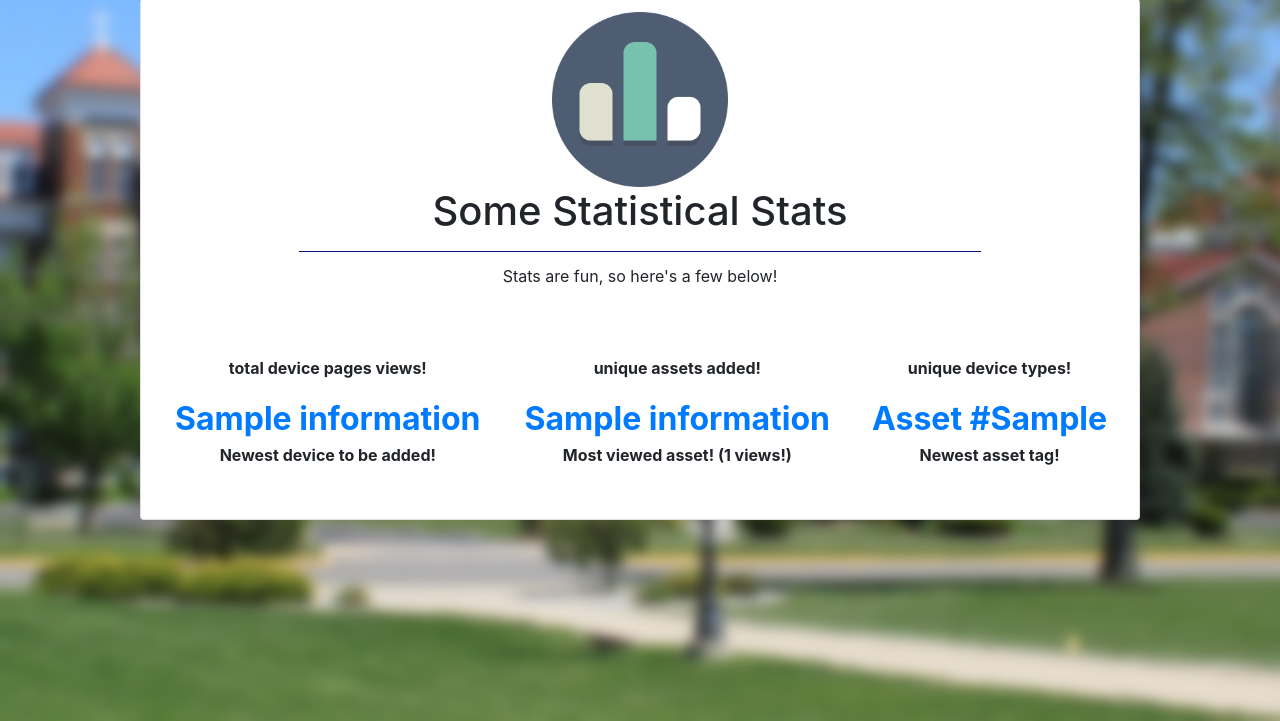
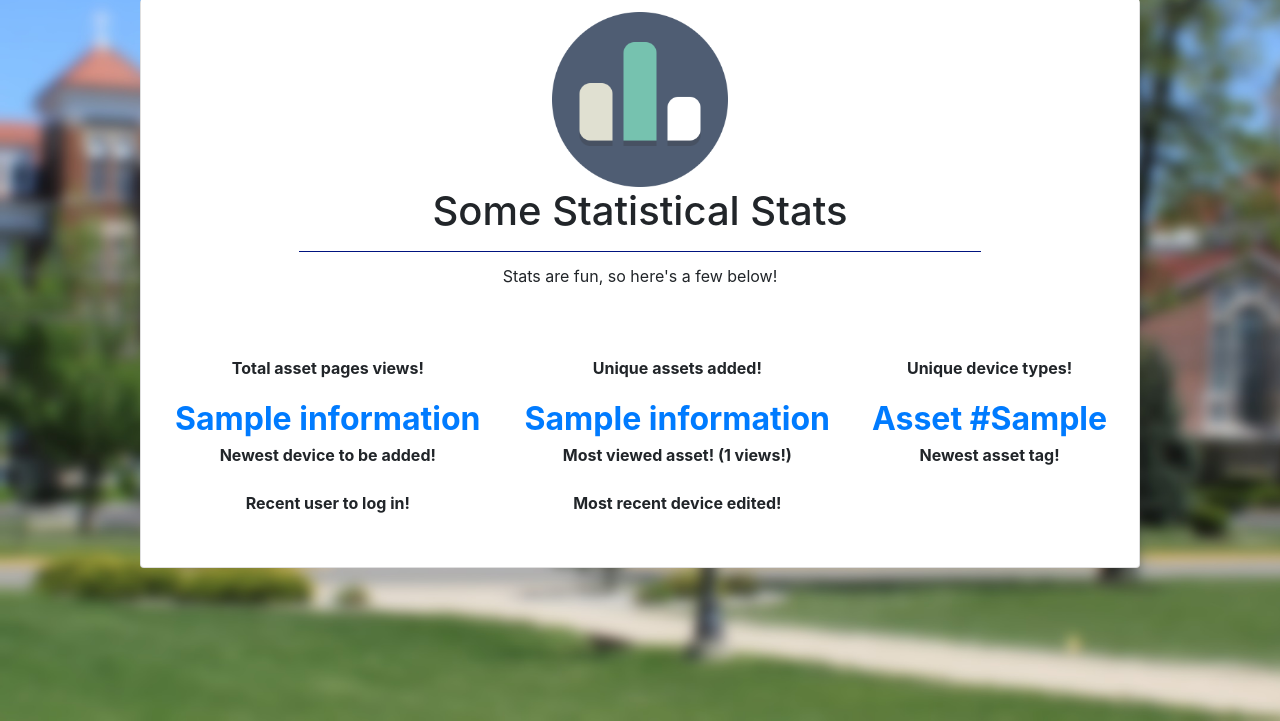
Before and after one commit to applessmillion/JadExplorer, a PHP site: page /stat.php in a window 1280 px wide. Shown: the part 79-800 px from the top of the page. Run offline with PHP 8.4, Linux system fonts and the light colour scheme; tables that the repository leaves empty or names only in its code hold one stand-in row (values such as "Sample post"); data that the repository does not hold is empty.

Commit message:
Added new stats

```diff
--- a/web/stat.php
+++ b/web/stat.php
@@ -26,6 +26,10 @@ $obj5 	= mysqli_fetch_object($sql5);
 
 $sql6 	= mysqli_query($con, "SELECT * FROM asset_information ORDER BY tagno DESC LIMIT 1");
 $obj6 	= mysqli_fetch_object($sql6);
+
+$sql7 	= mysqli_query($con, "SELECT * FROM edit_log INNER JOIN asset_information ON edit_log.asset_id = asset_information.Entity_ID
+			WHERE recent_user IS NOT NULL ORDER BY edit_id DESC LIMIT 1");
+$obj7 	= mysqli_fetch_object($sql7);
 
 
 ?>
@@ -57,6 +61,8 @@ $obj6 	= mysqli_fetch_object($sql6);
 				$mostviewedA = $obj5->tagno;
 				$mostviewedN = $obj5->name;
 				$mostviewedV = $obj5->CNT;
+				$recentuser = $obj7->recent_user;
+				$recentdevice = $obj7->name;
 			?>
 			<tr>
 				<td>
@@ -76,17 +82,17 @@ $obj6 	= mysqli_fetch_object($sql6);
 									<td>
 										<b style="font-size:36pt"><?php echo $statpageviews; ?></b>
 										</br>
-										<b>total device pages views!</b>
+										<b>Total asset pages views!</b>
 									</td>
 									<td>
 										<b style="font-size:36pt"><?php echo $statalllog; ?></b>
 										</br>
-										<b>unique assets added!</b>
+										<b>Unique assets added!</b>
 									</td>
 									<td>
 										<b style="font-size:36pt"><?php echo $statdevicetypes; ?></b>
 										</br>
-										<b>unique device types!</b>
+										<b>Unique device types!</b>
 									</td>
 								</tr>
 								<tr>
@@ -101,6 +107,16 @@ $obj6 	= mysqli_fetch_object($sql6);
 									</td>
 									<td><a href="search.php?infotag=<?php echo $highesttagA; ?>"><h2><b>Asset #<?php echo $highesttagA; ?></h2></a>Newest asset tag!</b></td>
 								</tr>
+								<tr>
+									<td>
+										<h2><b><?php echo $recentuser; ?></b></h2>
+										<b>Recent user to log in!</b>
+									</td>
+									<td>
+										<a href="search.php?infoname=<?php echo $recentdevice; ?>"><h2><b><?php echo $recentdevice; ?></b></h2></a>
+										<b>Most recent device edited!</b>
+									</td>
+								</tr>
 							</tbody>
 						</table>
 					</div>
```
